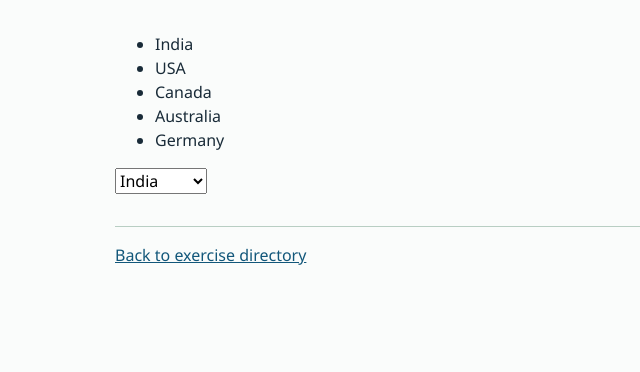
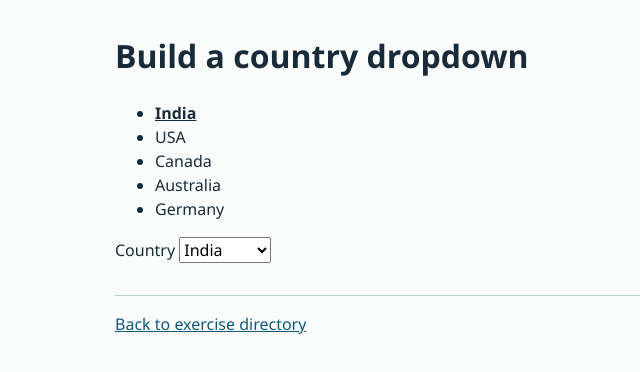
Before and after one commit to AdityaGit8009/JS-Task, a website: page task6.html in a window 1280 px wide. Shown: the whole page, without its empty margins (109-749 px from the left). Drawn offline with Linux system fonts and the light colour scheme.

Commit message:
Connect country selection to the matching source list item

```diff
--- a/task6.html
+++ b/task6.html
@@ -3,10 +3,15 @@
 <head>
     <meta charset="UTF-8">
     <meta name="viewport" content="width=device-width, initial-scale=1.0">
-    <title>Bind UL to Dropdown</title>
+    <title>Build a country dropdown</title>
     <link rel="stylesheet" href="assets/site.css">
+    <style>
+        #list [aria-current] { font-weight: bold; text-decoration: underline; }
+    </style>
 </head>
 <body>
+    <main>
+        <h1>Build a country dropdown</h1>
         <ul id="list">
             <li>India</li>
             <li>USA</li>
@@ -14,18 +19,30 @@
             <li>Australia</li>
             <li>Germany</li>
         </ul>
+        <label for="ddl">Country</label>
         <select id="ddl"></select>
+    </main>
     <script>
-      var ul = document.getElementById("list");
-      var liItems = ul.getElementsByTagName("li");
-      var dropdown = document.getElementById("ddl");
-      for (var i = 0; i < liItems.length; i++) {
-        var option = document.createElement("option");
-        option.textContent = liItems[i].textContent;
-        dropdown.appendChild(option);
+        const countries = document.querySelectorAll("#list li");
+        const dropdown = document.getElementById("ddl");
+
+        for (const country of countries) {
+            dropdown.add(new Option(country.textContent, country.textContent));
         }
+
+        function markSelection() {
+            for (const [index, country] of countries.entries()) {
+                if (index === dropdown.selectedIndex) {
+                    country.setAttribute("aria-current", "true");
+                } else {
+                    country.removeAttribute("aria-current");
+                }
+            }
+        }
+
+        dropdown.addEventListener("change", markSelection);
+        markSelection();
     </script>
     <footer class="exercise-return"><a href="index.html#exercises">Back to exercise directory</a></footer>
 </body>
-
 </html>
```
Lines whose indentation alone changed are shown as unchanged.
